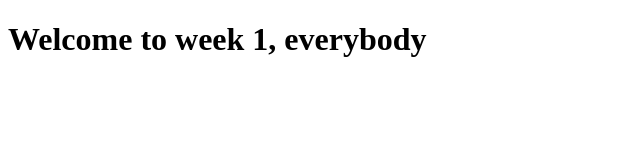
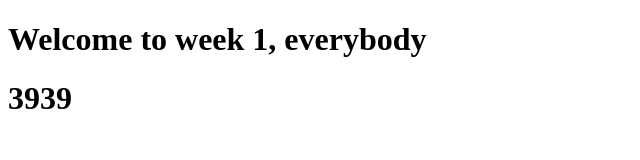
Before and after one commit to julesep3/JavaScript, a plain HTML site: page index.html in a window 1280 px wide. Shown: the whole page, without its empty margins (0-640 px from the left). Drawn offline with Linux system fonts and the light colour scheme.

Commit message:
Trial Push

```diff
--- a/index.html
+++ b/index.html
@@ -10,7 +10,7 @@
 <body>
     <h1>Welcome to week 1, everybody</h1>
 
-
+    <h1>3939</h1>
 </body>
 
 </html>
```
